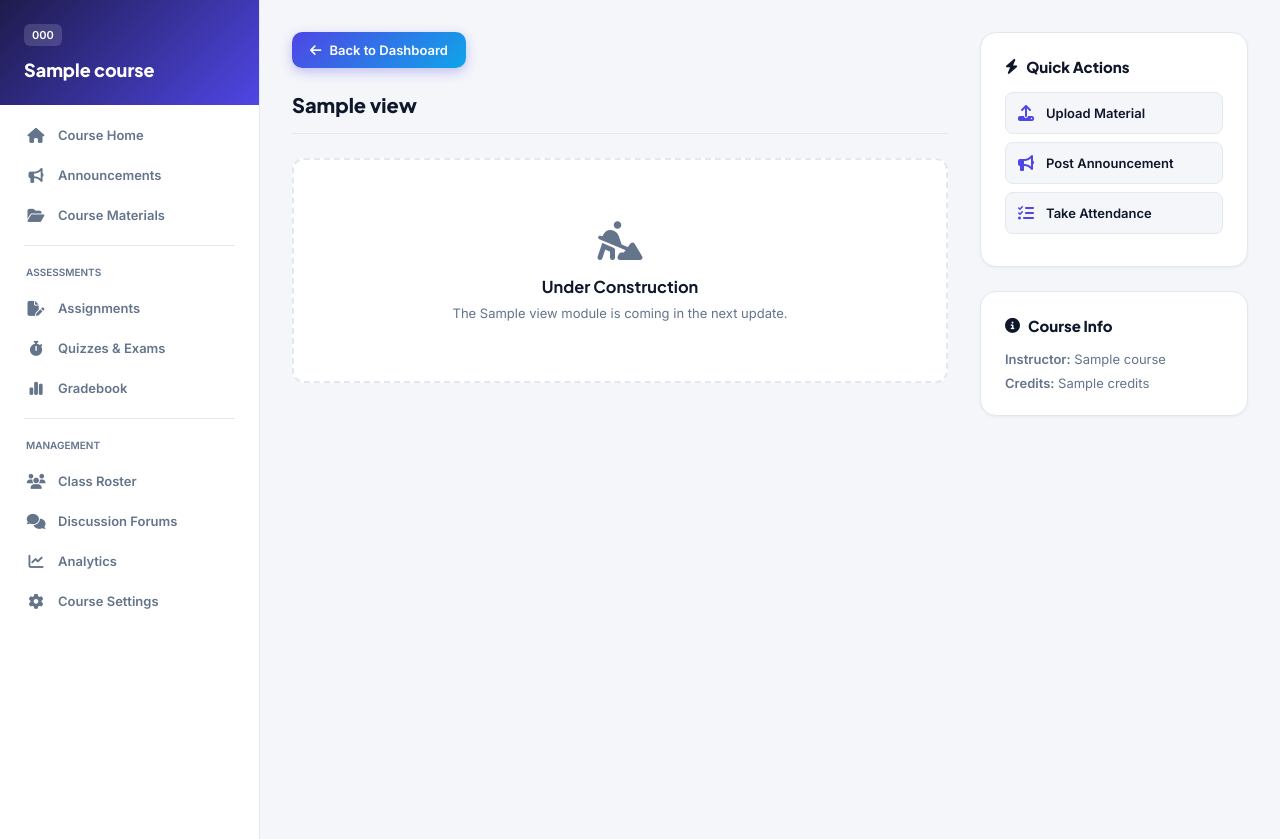
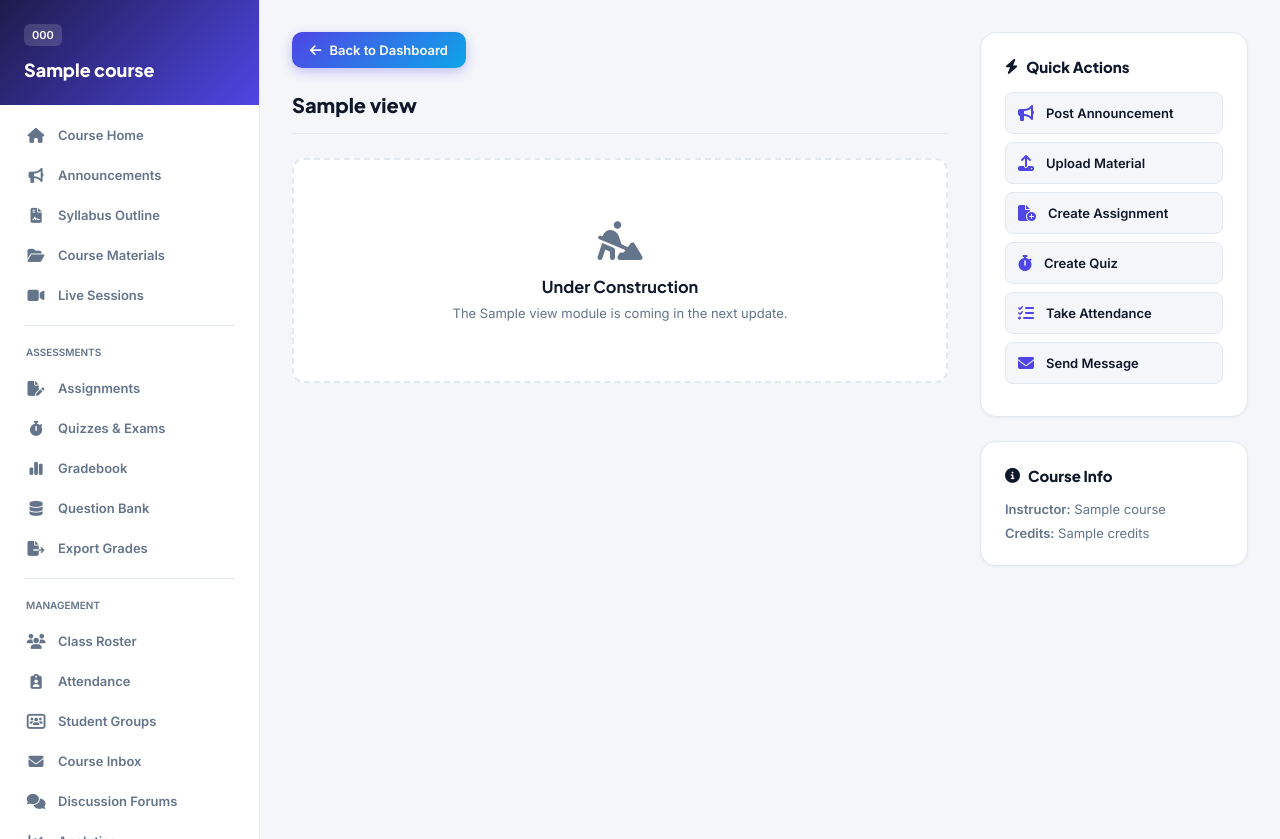
Before and after one commit to 22305203/luxmind-lms, a Node server app: template views/lms-course.ejs in a window 1280 px wide. Shown: the part 64-903 px from the top of the page. Run offline with Node 20, Linux system fonts and the light colour scheme; the template is opened without the code that fills it: most values are stand-ins (such as "Sample title", 1, 10 or a date in 2020).

Commit message:
Expanded teacher sidebar and quick actions

```diff
--- a/views/lms-course.ejs
+++ b/views/lms-course.ejs
@@ -161,23 +161,40 @@
   </header>
 
   <div class="layout">
+    <!-- ============================================== -->
+    <!-- EXPANDED LEFT SIDEBAR -->
+    <!-- ============================================== -->
     <aside class="course-nav" id="sidebar">
       <div class="course-header-side">
         <span class="course-code-side"><%= course.code %></span>
         <h2><%= course.title %></h2>
       </div>
       <ul class="nav-list">
+        <!-- CORE -->
         <li><a href="/course/<%= course.id %>?view=dashboard" class="<%= view === 'dashboard' ? 'active' : '' %>"><i class="fa-solid fa-house"></i> Course Home</a></li>
         <li><a href="/course/<%= course.id %>?view=announcements" class="<%= view === 'announcements' ? 'active' : '' %>"><i class="fa-solid fa-bullhorn"></i> Announcements</a></li>
+        <li><a href="/course/<%= course.id %>?view=syllabus" class="<%= view === 'syllabus' ? 'active' : '' %>"><i class="fa-solid fa-file-contract"></i> Syllabus Outline</a></li>
         <li><a href="/course/<%= course.id %>?view=materials" class="<%= view === 'materials' ? 'active' : '' %>"><i class="fa-solid fa-folder-open"></i> Course Materials</a></li>
+        <li><a href="/course/<%= course.id %>?view=live" class="<%= view === 'live' ? 'active' : '' %>"><i class="fa-solid fa-video"></i> Live Sessions</a></li>
+
         <div class="nav-divider"></div>
+
+        <!-- ASSESSMENTS -->
         <div style="font-size:10px; font-weight:800; color:var(--text-muted); padding:8px 14px; text-transform:uppercase;">Assessments</div>
         <li><a href="/course/<%= course.id %>?view=assignments" class="<%= view === 'assignments' ? 'active' : '' %>"><i class="fa-solid fa-file-pen"></i> Assignments</a></li>
         <li><a href="/course/<%= course.id %>?view=quizzes" class="<%= view === 'quizzes' ? 'active' : '' %>"><i class="fa-solid fa-stopwatch"></i> Quizzes & Exams</a></li>
         <li><a href="/course/<%= course.id %>?view=grades" class="<%= view === 'grades' ? 'active' : '' %>"><i class="fa-solid fa-chart-simple"></i> Gradebook</a></li>
+        <li><a href="/course/<%= course.id %>?view=question-bank" class="<%= view === 'question-bank' ? 'active' : '' %>"><i class="fa-solid fa-database"></i> Question Bank</a></li>
+        <li><a href="/course/<%= course.id %>?view=export-grades" class="<%= view === 'export-grades' ? 'active' : '' %>"><i class="fa-solid fa-file-export"></i> Export Grades</a></li>
+
         <div class="nav-divider"></div>
+
+        <!-- MANAGEMENT & COMMUNICATION -->
         <div style="font-size:10px; font-weight:800; color:var(--text-muted); padding:8px 14px; text-transform:uppercase;">Management</div>
         <li><a href="/course/<%= course.id %>?view=students" class="<%= view === 'students' ? 'active' : '' %>"><i class="fa-solid fa-users"></i> Class Roster</a></li>
+        <li><a href="/course/<%= course.id %>?view=attendance" class="<%= view === 'attendance' ? 'active' : '' %>"><i class="fa-solid fa-clipboard-user"></i> Attendance</a></li>
+        <li><a href="/course/<%= course.id %>?view=groups" class="<%= view === 'groups' ? 'active' : '' %>"><i class="fa-solid fa-users-rectangle"></i> Student Groups</a></li>
+        <li><a href="/course/<%= course.id %>?view=messages" class="<%= view === 'messages' ? 'active' : '' %>"><i class="fa-solid fa-envelope"></i> Course Inbox</a></li>
         <li><a href="/course/<%= course.id %>?view=forums" class="<%= view === 'forums' ? 'active' : '' %>"><i class="fa-solid fa-comments"></i> Discussion Forums</a></li>
         <li><a href="/course/<%= course.id %>?view=analytics" class="<%= view === 'analytics' ? 'active' : '' %>"><i class="fa-solid fa-chart-line"></i> Analytics</a></li>
         <li><a href="/course/<%= course.id %>?view=settings" class="<%= view === 'settings' ? 'active' : '' %>"><i class="fa-solid fa-gear"></i> Course Settings</a></li>
@@ -256,9 +273,11 @@
                     <a href="?view=announcements" class="btn btn-outline" style="justify-content: flex-start;"><i class="fa-solid fa-bullhorn"></i> Post Announcement</a>
                     <a href="?view=materials" class="btn btn-outline" style="justify-content: flex-start;"><i class="fa-solid fa-upload"></i> Upload Material</a>
                     <a href="?view=assignments" class="btn btn-outline" style="justify-content: flex-start;"><i class="fa-solid fa-file-circle-plus"></i> Create Assignment</a>
+                    <a href="?view=attendance" class="btn btn-outline" style="justify-content: flex-start;"><i class="fa-solid fa-clipboard-user"></i> Take Attendance</a>
                   <% } else { %>
                     <a href="?view=materials" class="btn btn-outline" style="justify-content: flex-start;"><i class="fa-solid fa-folder-open"></i> View Course Materials</a>
                     <a href="?view=assignments" class="btn btn-outline" style="justify-content: flex-start;"><i class="fa-solid fa-file-pen"></i> View Assignments</a>
+                    <a href="?view=live" class="btn btn-outline" style="justify-content: flex-start;"><i class="fa-solid fa-video"></i> Join Live Class</a>
                   <% } %>
                 </div>
               </div>
@@ -580,30 +599,44 @@
         <!-- ============================================== -->
         <% if (view !== 'materials' && view !== 'dashboard' && view !== 'assignments' && view !== 'quizzes' && view !== 'grades') { %>
           <div class="section-header">
-            <h1 class="section-title"><%= view.charAt(0).toUpperCase() + view.slice(1) %></h1>
+            <h1 class="section-title"><%= view.split('-').map(w => w.charAt(0).toUpperCase() + w.slice(1)).join(' ') %></h1>
           </div>
           <div style="padding: 60px 20px; text-align: center; border: 2px dashed var(--border); border-radius: 12px; background: var(--bg-surface);">
             <i class="fa-solid fa-person-digging" style="font-size: 40px; color: var(--text-muted); margin-bottom: 16px;"></i>
             <h3 style="color: var(--text-main); margin-bottom: 8px;">Under Construction</h3>
-            <p style="color: var(--text-muted); font-size:13px;">The <%= view %> module is coming in the next update.</p>
+            <p style="color: var(--text-muted); font-size:13px;">The <%= view.split('-').map(w => w.charAt(0).toUpperCase() + w.slice(1)).join(' ') %> module is coming in the next update.</p>
           </div>
         <% } %>
 
       </main>
 
+      <!-- ============================================== -->
+      <!-- EXPANDED RIGHT SIDEBAR (QUICK ACTIONS) -->
+      <!-- ============================================== -->
       <aside class="right-sidebar">
         <div class="widget">
           <h3><i class="fa-solid fa-bolt"></i> Quick Actions</h3>
+
+          <div class="quick-action" onclick="window.location.href='?view=announcements'">
+            <i class="fa-solid fa-bullhorn"></i> Post Announcement
+          </div>
           <div class="quick-action" onclick="window.location.href='?view=materials'">
             <i class="fa-solid fa-upload"></i> Upload Material
           </div>
-          <div class="quick-action" onclick="window.location.href='?view=announcements'">
-            <i class="fa-solid fa-bullhorn"></i> Post Announcement
+          <div class="quick-action" onclick="window.location.href='?view=assignments'">
+            <i class="fa-solid fa-file-circle-plus"></i> Create Assignment
           </div>
-          <div class="quick-action">
+          <div class="quick-action" onclick="window.location.href='?view=quizzes'">
+            <i class="fa-solid fa-stopwatch"></i> Create Quiz
+          </div>
+          <div class="quick-action" onclick="window.location.href='?view=attendance'">
             <i class="fa-solid fa-list-check"></i> Take Attendance
           </div>
+          <div class="quick-action" onclick="window.location.href='?view=messages'">
+            <i class="fa-solid fa-envelope"></i> Send Message
+          </div>
         </div>
+
         <div class="widget">
           <h3><i class="fa-solid fa-circle-info"></i> Course Info</h3>
           <p style="font-size: 13px; color: var(--text-muted); margin-bottom: 8px;"><strong>Instructor:</strong> <%= course.teacher_name || 'You' %></p>
```
